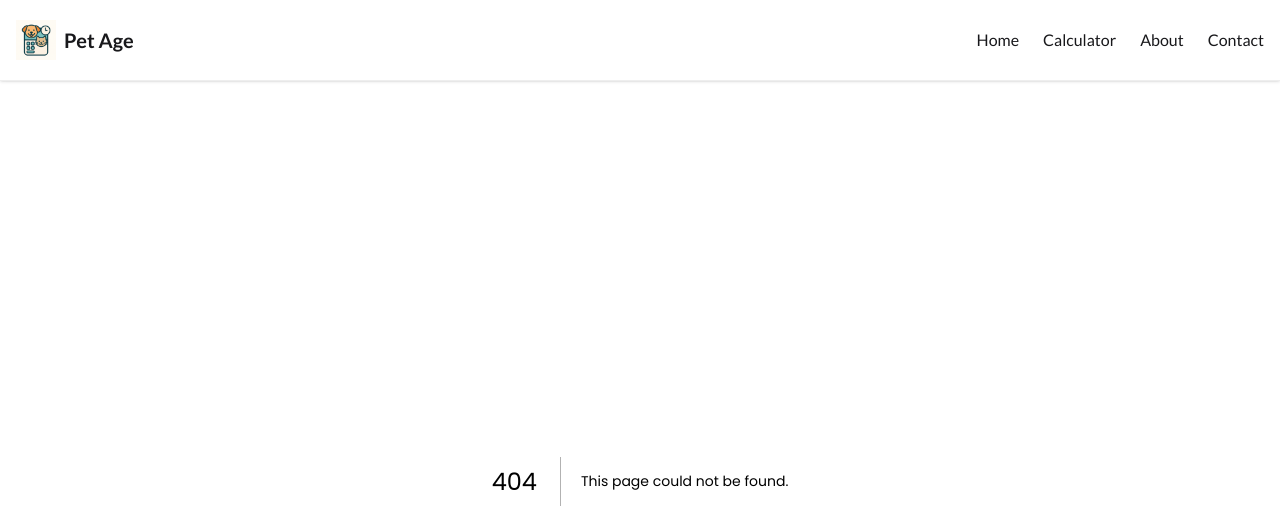
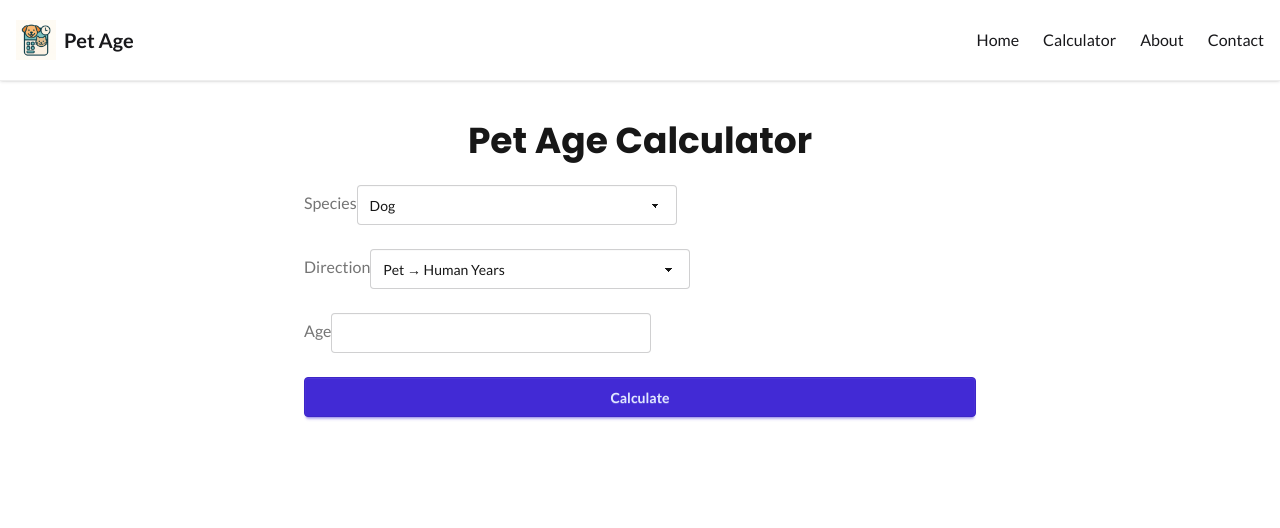
Before and after one commit to RW2023/pet-ager, a Next.js app: page /calculator in a window 1280 px wide. Before the commit this address had no page. Shown: the top 528 px of the page. Built offline with nearby package versions, Linux system fonts and the light colour scheme.

Commit message:
feat: implement Pet Age Calculator with form and result components

```diff
--- /dev/null
+++ b/src/app/calculator/page.tsx
@@ -0,0 +1,20 @@
+// File: app/calculator/page.tsx
+'use client';
+
+import CalculatorForm from "@/components/calculator/CalculatorForm";
+import CalculatorResult from "@/components/calculator/CalculatorResult";
+import { useState } from "react";
+
+export default function CalculatorPage() {
+    const [result, setResult] = useState<string | null>(null);
+
+    return (
+        <main className="min-h-screen py-10 px-4 md:px-10">
+            <h1 className="text-4xl font-bold text-center mb-6">Pet Age Calculator</h1>
+            <div className="max-w-2xl mx-auto">
+                <CalculatorForm onResult={setResult} />
+                {result && <CalculatorResult result={result} />}
+            </div>
+        </main>
+    );
+}
--- /dev/null
+++ b/src/components/calculator/CalculatorForm.tsx
@@ -0,0 +1,70 @@
+// File: components/calculator/CalculatorForm.tsx
+
+'use client'
+
+import { useState } from 'react';
+import calculatePetAge from '@/lib/calculateAge';
+
+export default function CalculatorForm({ onResult }: { onResult: (result: string) => void }) {
+    const [species, setSpecies] = useState<'dog' | 'cat'>('dog');
+    const [direction, setDirection] = useState<'toHuman' | 'toPet'>('toHuman');
+    const [age, setAge] = useState('');
+
+    const handleSubmit = (e: React.FormEvent) => {
+        e.preventDefault();
+        const numericAge = parseFloat(age);
+        if (!isNaN(numericAge)) {
+            const result = calculatePetAge(species, direction, numericAge);
+            onResult(result);
+        } else {
+            onResult('Please enter a valid number.');
+        }
+    };
+
+    return (
+        <form onSubmit={handleSubmit} className="space-y-6">
+            <div className="form-control">
+                <label className="label">Species</label>
+                <select
+                    title='species'
+                    className="select select-bordered"
+                    value={species}
+                    onChange={(e) => setSpecies(e.target.value as 'dog' | 'cat')}
+                >
+                    <option value="dog">Dog</option>
+                    <option value="cat">Cat</option>
+                </select>
+            </div>
+
+            <div className="form-control">
+                <label className="label">Direction</label>
+                <select
+                    title='direction'
+                    className="select select-bordered"
+                    value={direction}
+                    onChange={(e) => setDirection(e.target.value as 'toHuman' | 'toPet')}
+                >
+                    <option value="toHuman">Pet → Human Years</option>
+                    <option value="toPet">Human → Pet Years</option>
+                </select>
+            </div>
+
+            <div className="form-control">
+                <label className="label">Age</label>
+                <input
+                    title='age'
+                    type="number"
+                    className="input input-bordered"
+                    value={age}
+                    onChange={(e) => setAge(e.target.value)}
+                    min="0"
+                    required
+                />
+            </div>
+
+            <button type="submit" className="btn btn-primary w-full">
+                Calculate
+            </button>
+        </form>
+    );
+}
--- /dev/null
+++ b/src/components/calculator/CalculatorResult.tsx
@@ -0,0 +1,10 @@
+// File: components/calculator/CalculatorResult.tsx
+
+export default function CalculatorResult({ result }: { result: string }) {
+    return (
+        <div className="mt-8 p-6 rounded-lg bg-base-200 text-base-content shadow">
+            <h2 className="text-xl font-semibold mb-2">Result</h2>
+            <p className="text-lg">{result}</p>
+        </div>
+    );
+}
--- /dev/null
+++ b/src/lib/calculateAge.ts
@@ -0,0 +1,45 @@
+// File: lib/calculateAge.ts
+
+export default function calculatePetAge(
+    species: 'dog' | 'cat',
+    direction: 'toHuman' | 'toPet',
+    age: number
+  ): string {
+    let converted: number;
+
+    if (species === 'dog') {
+      // Common rule of thumb: First 2 years = 24 human years, each year after = 5 human years
+      if (direction === 'toHuman') {
+        if (age <= 2) {
+          converted = age * 12;
+        } else {
+          converted = 24 + (age - 2) * 5;
+        }
+        return `A ${age}-year-old dog is about ${converted} in human years.`;
+      } else {
+        if (age <= 24) {
+          converted = age / 12;
+        } else {
+          converted = 2 + (age - 24) / 5;
+        }
+        return `${age} human years is about ${converted.toFixed(1)} in dog years.`;
+      }
+    }
+
+    if (species === 'cat') {
+      // Cat formula: 1st year = 15, 2nd = 9 more, then +4 per year
+      if (direction === 'toHuman') {
+        if (age === 1) converted = 15;
+        else if (age === 2) converted = 24;
+        else converted = 24 + (age - 2) * 4;
+        return `A ${age}-year-old cat is about ${converted} in human years.`;
+      } else {
+        if (age <= 15) converted = 1;
+        else if (age <= 24) converted = 2;
+        else converted = 2 + (age - 24) / 4;
+        return `${age} human years is about ${converted.toFixed(1)} in cat years.`;
+      }
+    }
+
+    return 'Invalid species or direction.';
+  }
```
